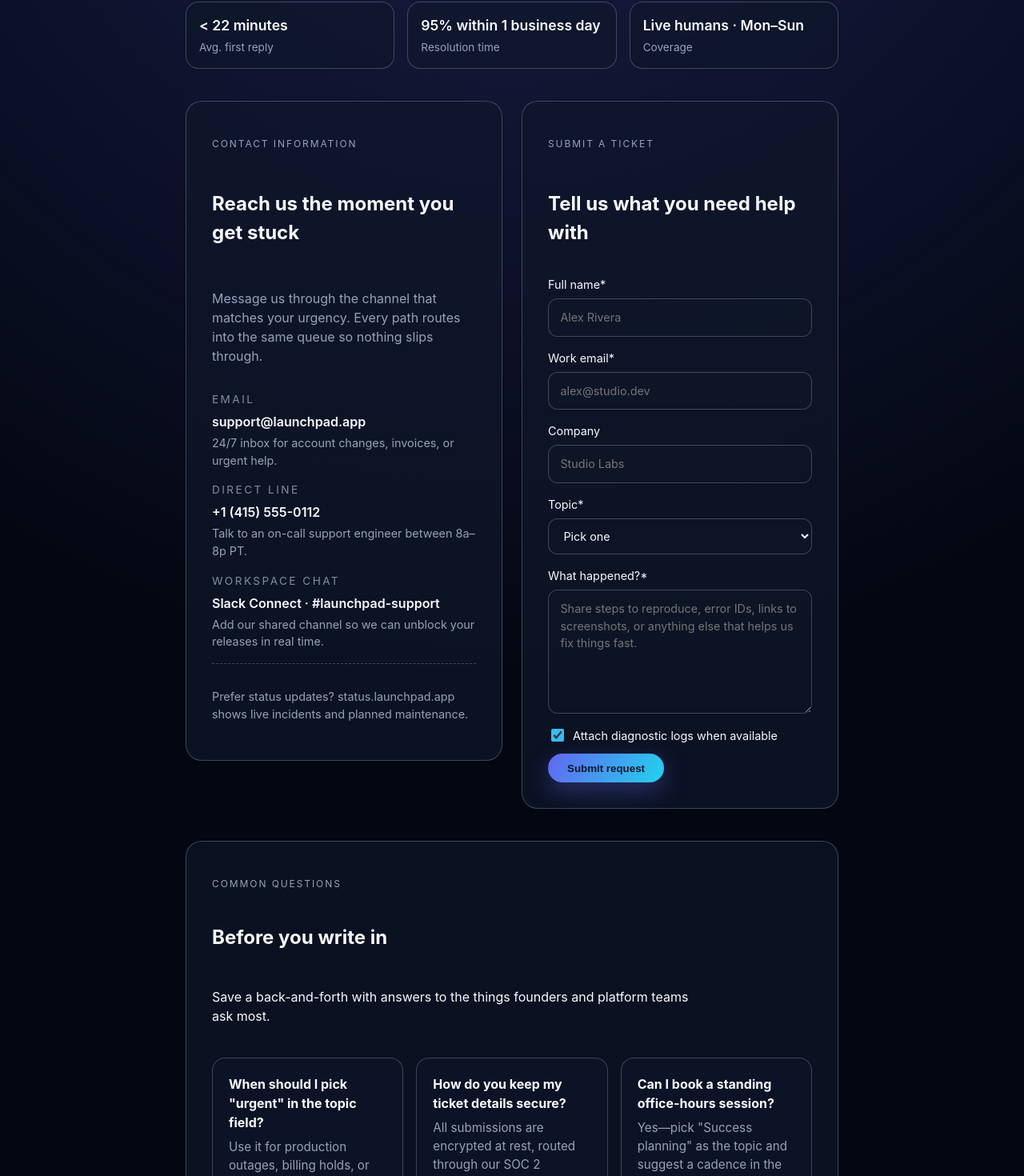
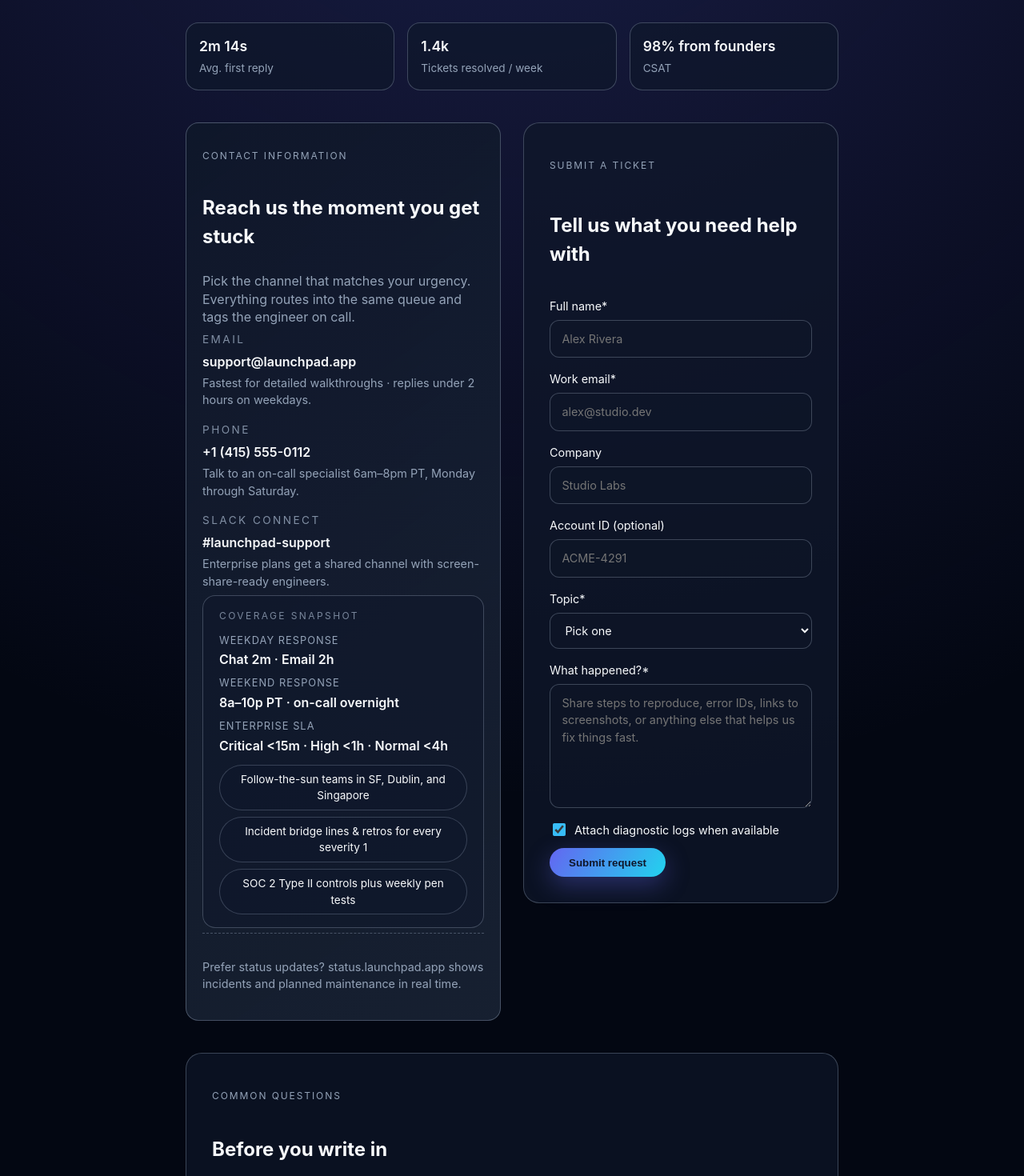
Before and after one commit to jesperbesper/taraSlaveTrial, a React (Vite) app: page /support in a window 1280 px wide. Shown: the part 402-1872 px from the top of the page at 80% size. Built offline with nearby package versions, Linux system fonts and the light colour scheme.

Commit message:
feat: add customer support hub with contact form

```diff
--- a/src/App.css
+++ b/src/App.css
@@ -180,6 +180,67 @@
   padding-top: 1rem;
   font-size: 0.9rem;
   color: var(--text-muted);
+}
+
+.coverage-card {
+  border: 1px solid rgba(148, 163, 184, 0.35);
+  border-radius: 1rem;
+  padding: 1rem 1.25rem;
+  background: rgba(15, 23, 42, 0.5);
+  display: flex;
+  flex-direction: column;
+  gap: 0.75rem;
+}
+
+.coverage-card__eyebrow {
+  margin: 0;
+  font-size: 0.75rem;
+  letter-spacing: 0.2em;
+  text-transform: uppercase;
+  color: rgba(148, 163, 184, 0.8);
+}
+
+.coverage-card__list {
+  margin: 0;
+  display: flex;
+  flex-direction: column;
+  gap: 0.5rem;
+}
+
+.coverage-card__list div {
+  display: flex;
+  flex-direction: column;
+  gap: 0.15rem;
+}
+
+.coverage-card__list dt {
+  font-size: 0.8rem;
+  color: var(--text-muted);
+  letter-spacing: 0.08em;
+  text-transform: uppercase;
+}
+
+.coverage-card__list dd {
+  margin: 0;
+  font-weight: 600;
+}
+
+.coverage-pill-grid {
+  list-style: none;
+  margin: 0;
+  padding: 0;
+  display: grid;
+  grid-template-columns: repeat(auto-fit, minmax(180px, 1fr));
+  gap: 0.5rem;
+}
+
+.coverage-pill-grid li {
+  border-radius: 999px;
+  border: 1px solid rgba(148, 163, 184, 0.3);
+  padding: 0.45rem 0.85rem;
+  font-size: 0.85rem;
+  text-align: center;
+  background: rgba(15, 23, 42, 0.45);
 }
 
 .support-form__grid {
@@ -574,6 +635,79 @@
   color: var(--text-muted);
 }
 
+.support {
+  border: 1px solid var(--border);
+  border-radius: 1.5rem;
+  padding: clamp(1.5rem, 4vw, 2.5rem);
+  background: rgba(15, 23, 42, 0.75);
+  display: flex;
+  flex-direction: column;
+  gap: 1.5rem;
+}
+
+.support-grid {
+  display: grid;
+  grid-template-columns: repeat(auto-fit, minmax(280px, 1fr));
+  gap: 1.75rem;
+}
+
+.support-info {
+  display: flex;
+  flex-direction: column;
+  gap: 1.5rem;
+}
+
+.contact-list {
+  display: flex;
+  flex-direction: column;
+  gap: 1rem;
+}
+
+.contact-card {
+  border: 1px solid rgba(148, 163, 184, 0.4);
+  border-radius: 1rem;
+  padding: 1.25rem;
+  background: linear-gradient(145deg, rgba(15, 23, 42, 0.95), rgba(30, 41, 59, 0.75));
+  display: flex;
+  flex-direction: column;
+  gap: 0.4rem;
+}
+
+.contact-card__eyebrow {
+  margin: 0;
+  text-transform: uppercase;
+  letter-spacing: 0.18em;
+  font-size: 0.65rem;
+  color: var(--text-muted);
+}
+
+.contact-card__value {
+  font-size: 1.25rem;
+  font-weight: 600;
+  text-decoration: none;
+}
+
+.contact-card__value:hover {
+  color: var(--accent);
+}
+
+.contact-card__description {
+  margin: 0;
+  color: var(--text-muted);
+  line-height: 1.4;
+}
+
+.support-coverage {
+  border: 1px solid rgba(148, 163, 184, 0.35);
+  border-radius: 1rem;
+  padding: 1.25rem;
+  background: rgba(15, 23, 42, 0.7);
+  display: flex;
+  flex-direction: column;
+  gap: 1rem;
+}
+
+
 @media (max-width: 640px) {
   .app {
     padding: 1.5rem 1.25rem 2.5rem;
--- a/src/pages/SupportPage.tsx
+++ b/src/pages/SupportPage.tsx
@@ -6,6 +6,7 @@ type SupportFormValues = {
   name: string
   email: string
   company: string
+  accountId: string
   topic: string
   details: string
 }
@@ -16,52 +17,66 @@ const contactChannels = [
   {
     label: 'Email',
     value: 'support@launchpad.app',
-    description: '24/7 inbox for account changes, invoices, or urgent help.',
+    description: 'Fastest for detailed walkthroughs · replies under 2 hours on weekdays.',
     href: 'mailto:support@launchpad.app',
   },
   {
-    label: 'Direct line',
+    label: 'Phone',
     value: '+1 (415) 555-0112',
-    description: 'Talk to an on-call support engineer between 8a–8p PT.',
+    description: 'Talk to an on-call specialist 6am–8pm PT, Monday through Saturday.',
     href: 'tel:+14155550112',
   },
   {
-    label: 'Workspace chat',
-    value: 'Slack Connect · #launchpad-support',
-    description: 'Add our shared channel so we can unblock your releases in real time.',
+    label: 'Slack Connect',
+    value: '#launchpad-support',
+    description: 'Enterprise plans get a shared channel with screen-share-ready engineers.',
     href: 'https://slack.com/connect',
   },
 ]
 
 const responseBadges = [
-  { label: 'Avg. first reply', value: '< 22 minutes' },
-  { label: 'Resolution time', value: '95% within 1 business day' },
-  { label: 'Coverage', value: 'Live humans · Mon–Sun' },
+  { label: 'Avg. first reply', value: '2m 14s' },
+  { label: 'Tickets resolved / week', value: '1.4k' },
+  { label: 'CSAT', value: '98% from founders' },
+]
+
+const coverageSnapshot = [
+  { label: 'Weekday response', value: 'Chat 2m · Email 2h' },
+  { label: 'Weekend response', value: '8a–10p PT · on-call overnight' },
+  { label: 'Enterprise SLA', value: 'Critical <15m · High <1h · Normal <4h' },
+]
+
+const coverageHighlights = [
+  'Follow-the-sun teams in SF, Dublin, and Singapore',
+  'Incident bridge lines & retros for every severity 1',
+  'SOC 2 Type II controls plus weekly pen tests',
 ]
 
 const faqs = [
   {
-    question: 'When should I pick "urgent" in the topic field?',
-    answer: 'Use it for production outages, billing holds, or security incidents. Those tickets page our on-call lead instantly.',
+    question: 'When should I mark a request as urgent?',
+    answer:
+      'Use urgent for production outages, billing holds, or security incidents. Those tickets ping the on-call lead instantly.',
   },
   {
-    question: 'How do you keep my ticket details secure?',
+    question: 'Can I include sensitive logs in the form?',
     answer:
-      'All submissions are encrypted at rest, routed through our SOC 2 controls, and scrubbed of secrets before sharing with engineers.',
+      'Yes. Everything is encrypted at rest, scrubbed of access tokens, and only routed to the product squad assigned to your workspace.',
   },
   {
-    question: 'Can I book a standing office-hours session?',
+    question: 'Do you offer recurring office hours or success planning?',
     answer:
-      'Yes—pick "Success planning" as the topic and suggest a cadence in the message. Our customer success team will confirm within one business day.',
+      'Absolutely—choose "Partnership" as the topic, share your preferred cadence, and your CSM will propose a standing slot within one business day.',
   },
 ]
 
-const topics = ['Billing or invoices', 'Integrations & APIs', 'Bug or outage report', 'Security review', 'Success planning']
+const topics = ['Billing question', 'Technical troubleshooting', 'Security & compliance', 'Feature request', 'Partnership']
 
 const initialFormValues: SupportFormValues = {
   name: '',
   email: '',
   company: '',
+  accountId: '',
   topic: '',
   details: '',
 }
@@ -116,11 +131,11 @@ export default function SupportPage() {
   return (
     <main className="app support-page">
       <section className="support-hero">
-        <p className="eyebrow">Customer support</p>
-        <h1>Help when launches are on the line</h1>
+        <p className="eyebrow">Issue #18 · Customer support hub</p>
+        <h1>Talk to a product specialist in minutes</h1>
         <p className="lead">
-          Our support engineers sit next to the product team, so you get answers from the people who ship the features you
-          rely on.
+          Share context once, loop in a human instantly, and track every SLA inside one workspace. Our support engineers sit next to the product team,
+          so the people who ship features respond to your requests.
         </p>
         <div className="support-meta">
           {responseBadges.map((badge) => (
@@ -138,8 +153,7 @@ export default function SupportPage() {
             <p className="eyebrow">Contact information</p>
             <h2>Reach us the moment you get stuck</h2>
             <p className="contact-card__description">
-              Message us through the channel that matches your urgency. Every path routes into the same queue so nothing slips
-              through.
+              Pick the channel that matches your urgency. Everything routes into the same queue and tags the engineer on call.
             </p>
             <dl className="contact-list">
               {contactChannels.map((channel) => (
@@ -154,10 +168,26 @@ export default function SupportPage() {
                 </div>
               ))}
             </dl>
+            <div className="coverage-card">
+              <p className="coverage-card__eyebrow">Coverage snapshot</p>
+              <dl className="coverage-card__list">
+                {coverageSnapshot.map((item) => (
+                  <div key={item.label}>
+                    <dt>{item.label}</dt>
+                    <dd>{item.value}</dd>
+                  </div>
+                ))}
+              </dl>
+              <ul className="coverage-pill-grid">
+                {coverageHighlights.map((highlight) => (
+                  <li key={highlight}>{highlight}</li>
+                ))}
+              </ul>
+            </div>
             <div className="contact-card__footnote">
               <p>
-                Prefer status updates? <a href="https://status.launchpad.app">status.launchpad.app</a> shows live incidents and
-                planned maintenance.
+                Prefer status updates? <a href="https://status.launchpad.app">status.launchpad.app</a> shows incidents and planned maintenance in real
+                time.
               </p>
             </div>
           </div>
@@ -203,6 +233,17 @@ export default function SupportPage() {
               />
             </label>
             <label className="support-form__group">
+              <span>Account ID (optional)</span>
+              <input
+                type="text"
+                name="accountId"
+                autoComplete="off"
+                value={formValues.accountId}
+                onChange={handleChange}
+                placeholder="ACME-4291"
+              />
+            </label>
+            <label className="support-form__group">
               <span>Topic*</span>
               <select name="topic" required value={formValues.topic} onChange={handleChange}>
                 <option value="" disabled hidden>
@@ -238,12 +279,8 @@ export default function SupportPage() {
             </button>
           </div>
           {(status === 'success' || error) && (
-            <p
-              className={`support-form__status${error ? ' support-form__status--error' : ''}`}
-              role="status"
-              aria-live="polite"
-            >
-              {error ? error : 'Thanks for the context. Expect a reply in under an hour.'}
+            <p className={`support-form__status${error ? ' support-form__status--error' : ''}`} role="status" aria-live="polite">
+              {error ? error : 'Thanks! Expect a confirmation email within a few minutes.'}
             </p>
           )}
         </form>
```
